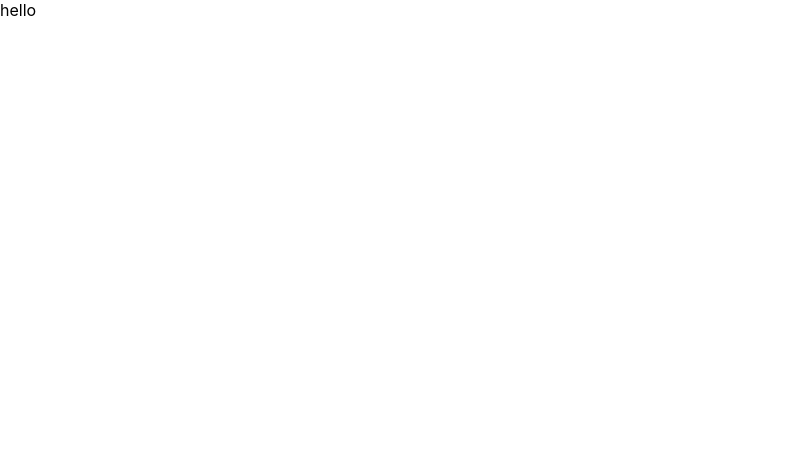
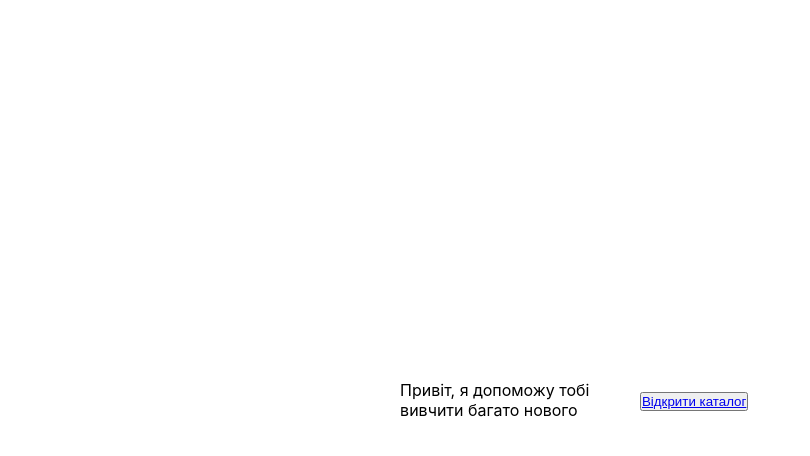
Before and after one commit to Allex372/military-home, a React (Create React App) app: page / in a window 1280 px wide. Shown: the top 456 px of the page, without its empty margins (0-810 px from the left). Built offline with nearby package versions, Linux system fonts and the light colour scheme.

Commit message:
revert test

```diff
--- a/src/App.tsx
+++ b/src/App.tsx
@@ -9,18 +9,15 @@ import './App.css';
 
 function App() {
   return (
-    <div>
-      hello
-    </div>
-    // <Router>
-    //   <BaseLayout>
-    //     <Routes>
-    //       <Route path="/" element={<GreatingPage />} />
-    //       <Route path="/weapones-categories" element={<WeaponesCategory />} />
-    //       <Route path="/pistols-list" element={<PistolsList />} />
-    //     </Routes>
-    //   </BaseLayout>
-    // </Router>
+    <Router>
+      <BaseLayout>
+        <Routes>
+          <Route path="/" element={<GreatingPage />} />
+          <Route path="/weapones-categories" element={<WeaponesCategory />} />
+          <Route path="/pistols-list" element={<PistolsList />} />
+        </Routes>
+      </BaseLayout>
+    </Router>
   );
 }
 
```
